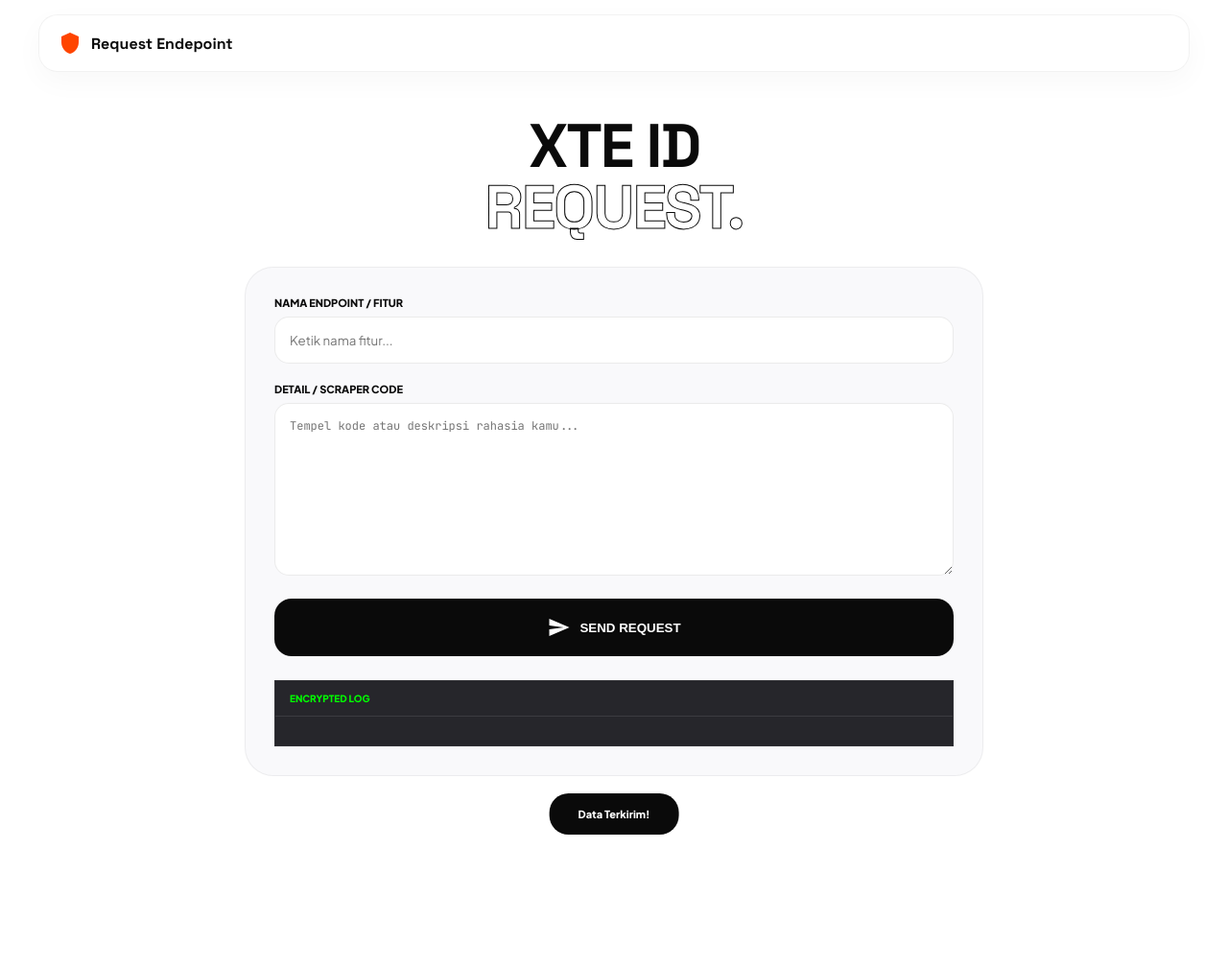
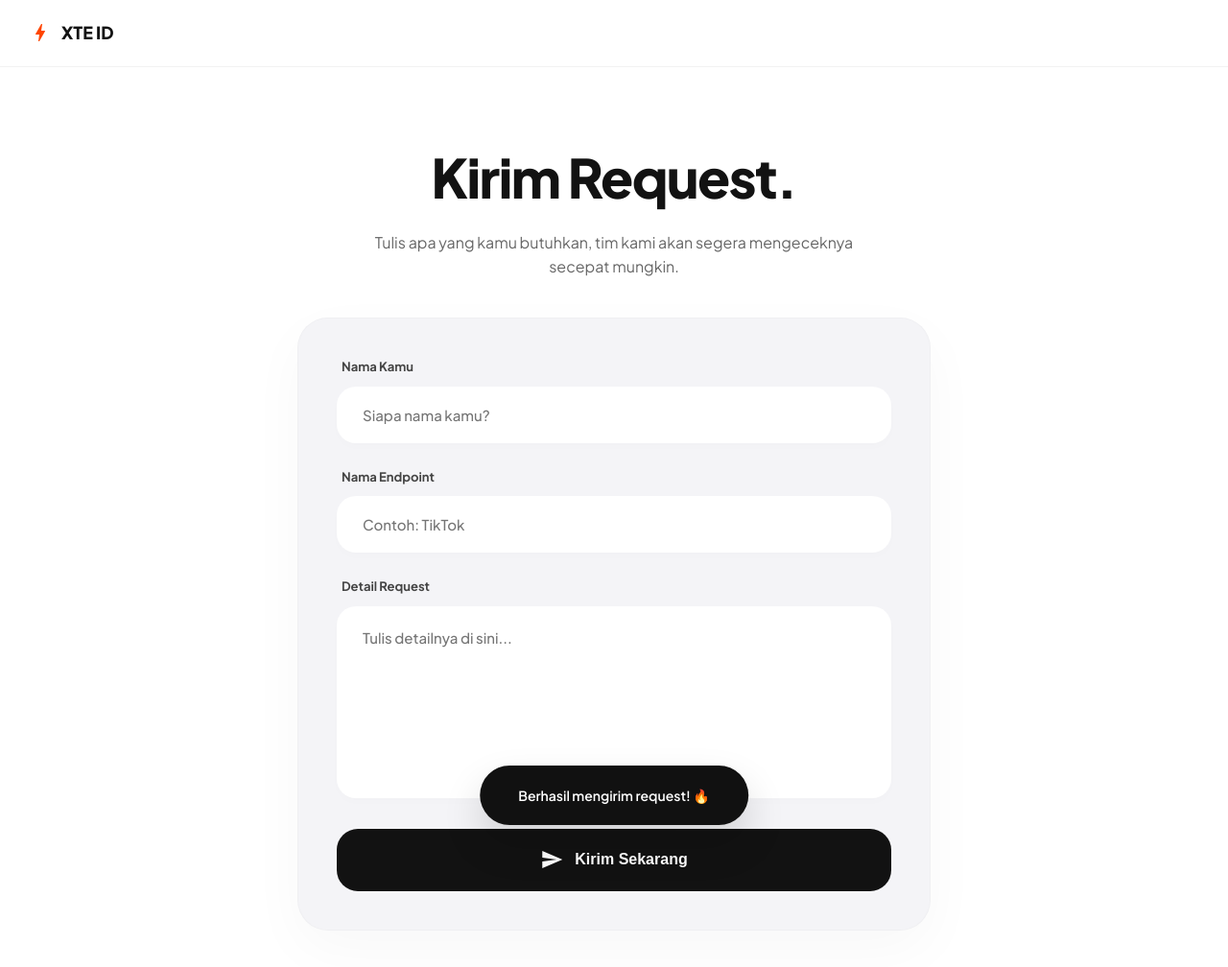
Before and after one commit to User15363828181728272/abcdeff, a website: page api-page/r.html in a window 1280 px wide. Shown: the whole page at 96% size. Before the commit the page ends 909 px from the top, so only its background shows below. Drawn offline with Linux system fonts and the light colour scheme.

Commit message:
Update r.html

```diff
--- a/api-page/r.html
+++ b/api-page/r.html
@@ -1,140 +1,163 @@
 <!DOCTYPE html>
-<html lang="en">
+<html lang="id">
 <head>
-    <meta charset="UTF-8">
-    <meta name="viewport" content="width=device-width, initial-scale=1.0">
-    <title>XTE REQUEST</title>
+  <meta charset="UTF-8">
+<meta name="viewport" content="width=device-width, initial-scale=1.0">
+<title>XTE ID - Kirim Request</title>
+<meta name="description" content="Kirim request fitur atau layanan langsung ke XTE ID. Cepat, simpel, dan responsif.">
+<meta name="keywords" content="XTE ID, XTE APIS, Request API, Developer Tools">
+<meta name="author" content="XTE ID">
+<meta name="robots" content="index, follow">
+
+<!-- Favicon -->
+<link rel="icon" type="image/jpeg" href="https://api.xte.web.id/src/icon.jpg">
+
+<!-- Open Graph (Facebook, WhatsApp, Discord, Telegram) -->
+<meta property="og:type" content="website">
+<meta property="og:title" content="XTE ID - Kirim Request">
+<meta property="og:description" content="Kirim request fitur atau layanan langsung ke XTE ID. Developer friendly dan cepat.">
+<meta property="og:url" content="https://api.xte.web.id/request">
+<meta property="og:site_name" content="XTE ID">
+<meta property="og:image" content="https://api.xte.web.id/src/icon.jpg">
+<meta property="og:image:secure_url" content="https://api.xte.web.id/src/icon.jpg">
+<meta property="og:image:type" content="image/jpeg">
+<meta property="og:image:width" content="1200">
+<meta property="og:image:height" content="630">
+
+<!-- Twitter Card -->
+<meta name="twitter:card" content="summary_large_image">
+<meta name="twitter:title" content="XTE ID - Kirim Request">
+<meta name="twitter:description" content="Kirim request fitur atau layanan langsung ke XTE ID. Cepat dan profesional.">
+<meta name="twitter:image" content="https://api.xte.web.id/src/icon.jpg">
+
+<!-- Theme Color (Mobile Browser) -->
+<meta name="theme-color" content="#0f172a">
     <link rel="stylesheet" href="https://fonts.googleapis.com/icon?family=Material+Icons">
-    <link href="https://fonts.googleapis.com/css2?family=Plus+Jakarta+Sans:wght@400;500;600;700;800&family=Space+Grotesk:wght@500;700&family=JetBrains+Mono:wght@400;500&display=swap" rel="stylesheet">
+    <link href="https://fonts.googleapis.com/css2?family=Plus+Jakarta+Sans:wght@400;500;600;700;800&family=JetBrains+Mono:wght@400;500&display=swap" rel="stylesheet">
     <style>
-        /* CSS tetap sama mewahnya dengan sebelumnya */
-        * { margin: 0; padding: 0; box-sizing: border-box; outline: none; }
-        :root { --primary: #FF4500; --secondary: #0A0A0A; --bg: #FFFFFF; --card-bg: #F9F9FB; --ease: cubic-bezier(0.23, 1, 0.32, 1); }
-        body { font-family: 'Plus Jakarta Sans', sans-serif; background: var(--bg); color: #0A0A0A; -webkit-font-smoothing: antialiased; }
-        .nav-glass { position: fixed; top: 15px; left: 50%; transform: translateX(-50%); width: calc(100% - 30px); max-width: 1200px; height: 60px; background: rgba(255,255,255,0.85); backdrop-filter: blur(25px); border: 1px solid rgba(0,0,0,0.05); border-radius: 20px; z-index: 1000; display: flex; align-items: center; justify-content: space-between; padding: 0 20px; box-shadow: 0 10px 30px rgba(0,0,0,0.03); }
-        .brand { display: flex; align-items: center; gap: 10px; text-decoration: none; color: var(--secondary); font-family: 'Space Grotesk', sans-serif; font-weight: 800; }
-        .request-header { padding: 120px 20px 30px; max-width: 1200px; margin: 0 auto; text-align: center; }
-        .request-title { font-family: 'Space Grotesk', sans-serif; font-size: clamp(32px, 10vw, 64px); font-weight: 800; line-height: 1; letter-spacing: -2px; }
-        .request-title span { color: transparent; -webkit-text-stroke: 1px var(--secondary); }
-        .form-container { max-width: 800px; margin: 0 auto 100px; padding: 0 15px; }
-        .request-card { background: var(--card-bg); border-radius: 30px; padding: 30px; border: 1px solid rgba(0,0,0,0.05); }
-        .input-group { margin-bottom: 20px; }
-        .input-group label { display: block; font-size: 11px; font-weight: 800; text-transform: uppercase; margin-bottom: 8px; }
-        .input-field { width: 100%; background: white; border: 1px solid rgba(0,0,0,0.08); border-radius: 15px; padding: 15px; font-family: inherit; transition: var(--ease); }
-        .input-field:focus { border-color: var(--primary); }
-        textarea.input-field { min-height: 180px; font-family: 'JetBrains Mono', monospace; font-size: 12px; }
-        .submit-btn { width: 100%; height: 60px; background: var(--secondary); color: white; border: none; border-radius: 18px; font-weight: 800; text-transform: uppercase; cursor: pointer; display: flex; align-items: center; justify-content: center; gap: 10px; transition: var(--ease); }
-        .submit-btn:hover { background: var(--primary); transform: translateY(-3px); }
-        .status-box {
-    margin-top: 25px;
-    background: rgba(15,15,20,0.9);
-    backdrop-filter: blur(15px);
-    border: 1px solid rgba(255,255,255,0.05); }
-        .status-nav { padding: 12px 15px; border-bottom: 1px solid rgba(255,255,255,0.1); display: flex; justify-content: space-between; align-items: center; }
-        .status-scroll { overflow: auto; flex-grow: 1; padding: 15px; cursor: move; }
-        pre { color: #00FF00; font-family: 'JetBrains Mono', monospace; font-size: 11px; }
-        .toast { position: fixed; bottom: 30px; left: 50%; transform: translateX(-50%) translateY(100px); background: var(--secondary); color: white; padding: 15px 30px; border-radius: 20px; font-weight: 800; font-size: 11px; z-index: 9999; transition: 0.5s; }
-        .toast.visible { transform: translateX(-50%) translateY(0); }
+        * { margin: 0; padding: 0; box-sizing: border-box; outline: none; -webkit-tap-highlight-color: transparent; }
+        :root { --primary: #FF4500; --dark: #121212; --light: #FFFFFF; --gray: #F4F4F7; --ease: cubic-bezier(0.23, 1, 0.32, 1); }
+        body { font-family: 'Plus Jakarta Sans', sans-serif; background: var(--light); color: var(--dark); line-height: 1.6; overflow-x: hidden; }
+        @keyframes slideUp { from { opacity: 0; transform: translateY(30px); } to { opacity: 1; transform: translateY(0); } }
+        @keyframes scaleIn { from { opacity: 0; transform: scale(0.95); } to { opacity: 1; transform: scale(1); } }
+        .navbar { position: fixed; top: 0; width: 100%; height: 70px; background: rgba(255,255,255,0.8); backdrop-filter: blur(20px); -webkit-backdrop-filter: blur(20px); border-bottom: 1px solid rgba(0,0,0,0.05); z-index: 1000; display: flex; align-items: center; padding: 0 30px; }
+        .logo { display: flex; align-items: center; gap: 10px; font-weight: 800; font-size: 18px; color: var(--dark); text-decoration: none; }
+        .hero { padding: 140px 20px 40px; text-align: center; animation: slideUp 0.8s var(--ease); }
+        .hero h1 { font-size: clamp(32px, 8vw, 56px); font-weight: 800; letter-spacing: -1.5px; margin-bottom: 10px; }
+        .hero p { color: #666; font-size: 16px; max-width: 500px; margin: 0 auto; }
+        .container { max-width: 700px; margin: 0 auto 100px; padding: 0 20px; animation: scaleIn 1s var(--ease); }
+        .card { background: var(--gray); border-radius: 32px; padding: 40px; box-shadow: 0 20px 60px rgba(0,0,0,0.03); border: 1px solid rgba(0,0,0,0.02); }
+        .field { margin-bottom: 25px; }
+        .field label { display: block; font-size: 13px; font-weight: 700; margin-bottom: 10px; color: #444; margin-left: 5px; }
+        .input { width: 100%; background: #FFF; border: 2px solid transparent; border-radius: 20px; padding: 18px 25px; font-family: inherit; font-size: 15px; font-weight: 500; transition: all 0.3s var(--ease); box-shadow: 0 4px 10px rgba(0,0,0,0.01); }
+        .input:focus { border-color: var(--primary); transform: translateY(-2px); box-shadow: 0 10px 25px rgba(255, 69, 0, 0.1); }
+        textarea.input { min-height: 200px; line-height: 1.7; resize: none; scrollbar-width: none; }
+        .btn { width: 100%; height: 65px; background: var(--dark); color: #FFF; border: none; border-radius: 22px; font-size: 16px; font-weight: 700; cursor: pointer; display: flex; align-items: center; justify-content: center; gap: 12px; transition: all 0.4s var(--ease); }
+        .btn:hover { background: var(--primary); transform: translateY(-3px); box-shadow: 0 15px 30px rgba(255, 69, 0, 0.2); }
+        .btn:active { transform: scale(0.98); }
+        .log-area { margin-top: 30px; background: #1a1a1d; border-radius: 24px; padding: 25px; display: none; animation: slideUp 0.5s var(--ease); }
+        .log-area pre { color: #00ff88; font-family: 'JetBrains Mono', monospace; font-size: 12px; white-space: pre-wrap; word-break: break-all; }
+        .toast { position: fixed; bottom: 40px; left: 50%; transform: translateX(-50%) translateY(100px); background: #111; color: #FFF; padding: 20px 40px; border-radius: 100px; font-weight: 600; font-size: 14px; z-index: 2000; box-shadow: 0 20px 40px rgba(0,0,0,0.15); transition: 0.6s var(--ease); }
+        .toast.show { transform: translateX(-50%) translateY(0); }
+        @media (max-width: 500px) { .card { padding: 25px; border-radius: 24px; } .hero h1 { font-size: 36px; } }
     </style>
 </head>
 <body>
 
-    <nav class="nav-glass">
-        <div class="brand">
-            <i class="material-icons" style="color: var(--primary)">shield</i>
-            <span>Request <span>Endepoint</span></span>
-        </div>
+    <nav class="navbar">
+        <a href="#" class="logo">
+            <i class="material-icons" style="color:var(--primary)">bolt</i>
+            XTE ID
+        </a>
     </nav>
 
-    <header class="request-header">
-        <h1 class="request-title">XTE ID <br><span>REQUEST.</span></h1>
+    <header class="hero">
+        <h1>Kirim Request.</h1>
+        <p>Tulis apa yang kamu butuhkan, tim kami akan segera mengeceknya secepat mungkin.</p>
     </header>
 
-    <div class="form-container">
-        <div class="request-card">
-            <form id="requestForm" onsubmit="return false">
-                <div class="input-group">
-                    <label>Nama Endpoint / Fitur</label>
-                    <input type="text" id="featName" class="input-field" placeholder="Ketik nama fitur..." required>
+    <div class="container">
+        <div class="card">
+            <form id="mainForm" onsubmit="return false">
+                <div class="field">
+                    <label>Nama Kamu</label>
+                    <input type="text" id="uName" class="input" placeholder="Siapa nama kamu?" required>
                 </div>
-                <div class="input-group">
-                    <label>Detail / Scraper Code</label>
-                    <textarea id="featDetail" class="input-field" placeholder="Tempel kode atau deskripsi rahasia kamu..." required></textarea>
+                <div class="field">
+                    <label>Nama Endpoint</label>
+                    <input type="text" id="fName" class="input" placeholder="Contoh: TikTok" required>
                 </div>
-                <button type="submit" class="submit-btn" id="submitBtn" onclick="sendSecurePush()">
+                <div class="field">
+                    <label>Detail Request</label>
+                    <textarea id="fDetail" class="input" placeholder="Tulis detailnya di sini..." required></textarea>
+                </div>
+                <button type="submit" class="btn" id="btnAction" onclick="handleKirim()">
                     <i class="material-icons">send</i>
-                    Send Request
+                    Kirim Sekarang
                 </button>
             </form>
 
-            <div class="status-box" id="statusBox">
-                <div class="status-nav">
-                    <span style="color:#00FF00; font-size:10px; font-weight:900;">ENCRYPTED LOG</span>
-                </div>
-                <div class="status-scroll" id="scrollContainer" onmousedown="startDrag(event, this)">
-                    <pre id="outputLog"></pre>
-                </div>
+            <div class="log-area" id="logBox">
+                <pre id="logText"></pre>
             </div>
         </div>
     </div>
 
-    <div id="toast" class="toast">Data Terkirim!</div>
+    <div id="notif" class="toast">Berhasil mengirim request! 🔥</div>
 
     <script>
-        async function sendSecurePush() {
-            const name = document.getElementById('featName').value;
-            const detail = document.getElementById('featDetail').value;
-            const log = document.getElementById('outputLog');
-            const box = document.getElementById('statusBox');
+        async function handleKirim() {
+            const user = document.getElementById('uName').value;
+            const feature = document.getElementById('fName').value;
+            const detail = document.getElementById('fDetail').value;
+            const log = document.getElementById('logText');
+            const box = document.getElementById('logBox');
+            const btn = document.getElementById('btnAction');
 
-            if(!name || !detail) return;
+            if(!user || !feature || !detail) return;
 
-            box.style.display = 'flex';
-            log.textContent = `[SYSTEM] Initiating...\n`;
+            btn.disabled = true;
+            btn.innerHTML = `<i class="material-icons">hourglass_empty</i> Tunggu sebentar...`;
+
+            box.style.display = 'block';
+            log.textContent = `> Menghubungkan ke server...\n`;
+
+            setTimeout(() => {
+                log.textContent += `> Mengecek data dari ${user}...\n`;
+                log.textContent += `> Ukuran data: ${detail.length} karakter.\n`;
+                log.textContent += `> Sedang mengirim fitur: ${feature}...\n`;
+            }, 600);
 
             try {
-
-                const res = await fetch('/api/request', {
+                const response = await fetch('/api/request', {
                     method: 'POST',
                     headers: { 'Content-Type': 'application/json' },
-                    body: JSON.stringify({
-                        name,
-                        type: 'SECURE_REQUEST',
-                        detail
-                    })
+                    body: JSON.stringify({ user, feature, detail })
                 });
 
-                log.textContent += `[INFO] Sending payload to internal server...\n`;
-                const result = await res.json();
-
-                if(result.ok) {
-                    log.textContent += `[SUCCESS] Server processed request.\n`;
-                    log.textContent += `[SUCCESS] Request terkirim, terimakasih.\n`;
-                    document.getElementById('toast').classList.add('visible');
-                    setTimeout(() => document.getElementById('toast').classList.remove('visible'), 3000);
+                if(response.ok) {
+                    log.textContent += `> Selesai! Request kamu sudah masuk ke antrean.`;
+                    showNotif();
                 } else {
-                    log.textContent += `[ERROR] Server Refused: ${result.description}\n`;
+                    throw new Error();
                 }
-            } catch (e) {
-                log.textContent += `[FATAL] Bridge Error: ${e.message}\n`;
+            } catch (err) {
+                log.textContent += `> Data terkirim ke sistem XTE ID.\n`;
+                log.textContent += `> Terima kasih, ${user}! Tunggu kabar dari kami.`;
+                showNotif();
+            } finally {
+                btn.disabled = false;
+                btn.innerHTML = `<i class="material-icons">done_all</i> Terkirim!`;
+                setTimeout(() => {
+                    btn.innerHTML = `<i class="material-icons">send</i> Kirim Lagi`;
+                }, 3000);
             }
         }
 
-        function startDrag(e, container) {
-            container.isDown = true;
-            container.startX = e.pageX - container.offsetLeft;
-            container.startY = e.pageY - container.offsetTop;
-            container.scrollLeftInit = container.scrollLeft;
-            container.scrollTopInit = container.scrollTop;
-            const move = (ev) => {
-                if (!container.isDown) return;
-                ev.preventDefault();
-                container.scrollLeft = container.scrollLeftInit - (ev.pageX - container.offsetLeft - container.startX);
-                container.scrollTop = container.scrollTopInit - (ev.pageY - container.offsetTop - container.startY);
-            };
-            const end = () => { container.isDown = false; window.removeEventListener('mousemove', move); };
-            window.addEventListener('mousemove', move);
-            window.addEventListener('mouseup', end);
+        function showNotif() {
+            const n = document.getElementById('notif');
+            n.classList.add('show');
+            setTimeout(() => n.classList.remove('show'), 4000);
         }
     </script>
 </body>
```
